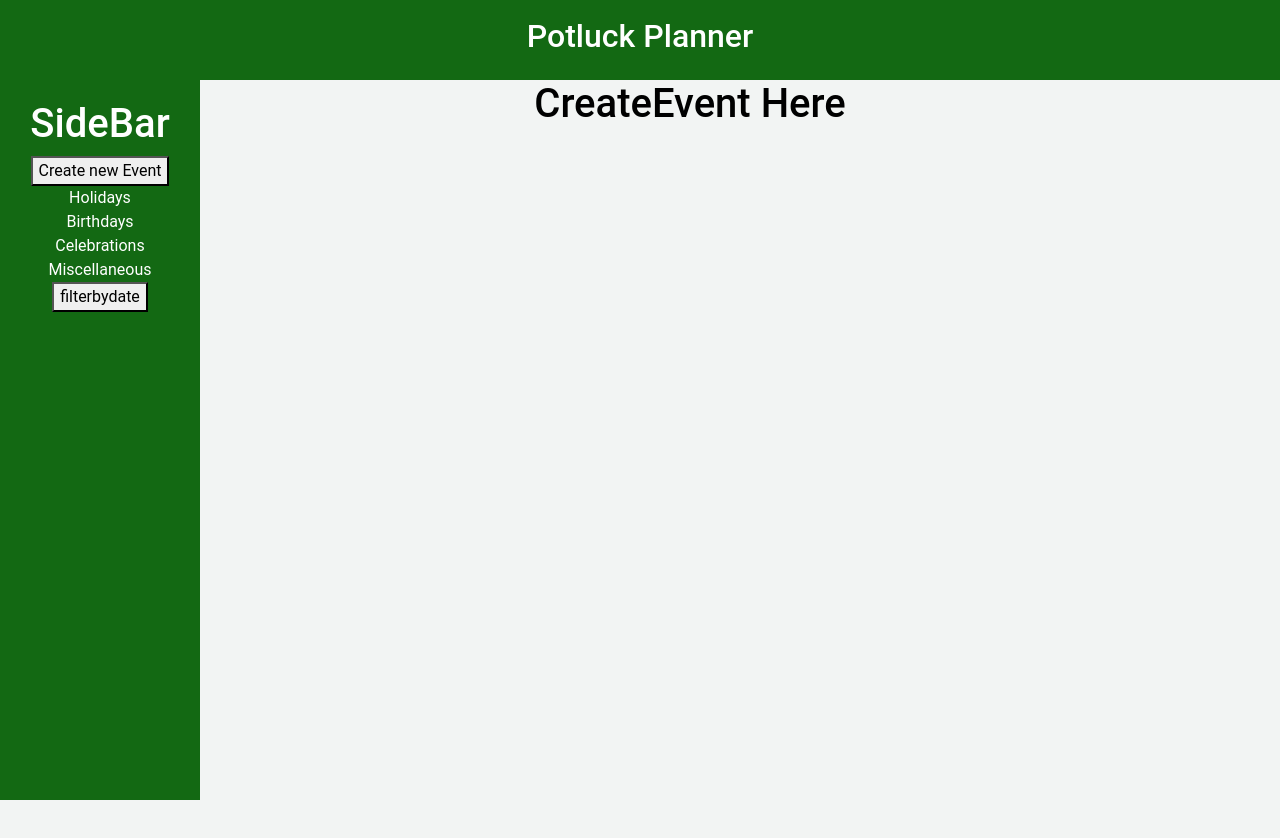
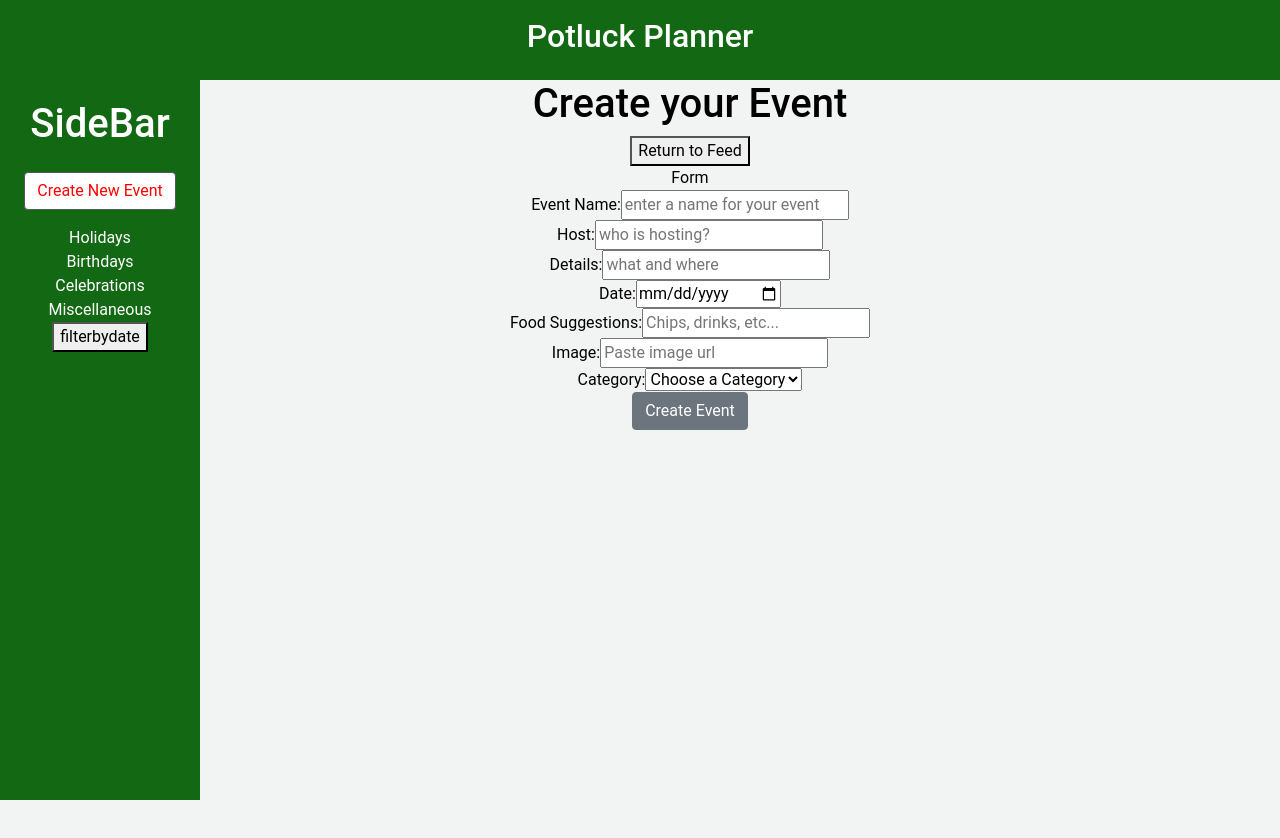
Before and after one commit to opomeroy26/Potluck-Planner, a React (Create React App) app in the folder my-app-frontend/: page /createevent in a window 1280 px wide. Shown: the top 838 px of the page. Built offline with nearby package versions, Linux system fonts and the light colour scheme; no server answers.

Commit message:
Working Form

```diff
--- a/my-app-frontend/src/components/App.js
+++ b/my-app-frontend/src/components/App.js
@@ -6,18 +6,30 @@ import HomePage from "./HomePage";
 import MyEvents from "./MyEvents";
 import SavedEvents from "./SavedEvents";
 import {Switch, Route} from "react-router-dom";
+import {useHistory} from "react-router-dom";
 import '../App.css';
 import '../index.css';
 import '../Styles/SideBar.css'
 
 function App() {
     const [events, setEvents] = useState([])
+    const history = useHistory();
 
     useEffect(()=> {
         fetch("http://localhost:9292/events")
         .then((r) => r.json())
         .then(setEvents)
     }, [])
+
+    function onReturnToFeedClick(){
+        history.push('/')
+    }
+
+    function onAddToEventsFeed(event){
+        history.push('/')
+        console.log("adding to events")
+        setEvents([...events, event])
+    }
 
 
     return (
@@ -34,7 +46,10 @@ function App() {
             </Route>
 
             <Route exact path = '/createevent'>
-                <CreateEvent />
+                <CreateEvent
+                    handleAddToEventsFeed = {onAddToEventsFeed}
+                    handleReturnToFeed = {onReturnToFeedClick}
+                />
             </Route>
 
             <Route exact path = "/myevents">
--- a/my-app-frontend/src/components/CreateEvent.js
+++ b/my-app-frontend/src/components/CreateEvent.js
@@ -1,8 +1,48 @@
-import React from 'react'
+import React, {useState} from 'react'
+import Form from "./Form"
 
-function CreateEvent(){
+function CreateEvent({handleAddToEventsFeed, handleReturnToFeed}){
+
+    const initialFormState = {
+        event_name:'',
+        host:'',
+        details:'',
+        date: '',
+        food_suggestions:'',
+        image:'',
+        category:'',
+    }
+
+    const [formState, setFormState]=useState(initialFormState)
+
+    const handleChange = (e)=> {
+        const {name, value} = e.target;
+        // console.log(e.target.value)
+        setFormState(formState =>({...formState, [name]: value}))
+    }
+
+    function handleSubmit(e){
+        e.preventDefault()
+        console.log(e)
+        fetch("http://localhost:9292/events", {
+            method: 'POST',
+            headers: {
+                'Content-Type': 'application/json',
+            },
+            body: JSON.stringify(formState),
+        })
+        .then(handleAddToEventsFeed(formState))
+        .then(setFormState(initialFormState))
+
+    }
+
+
     return(
-        <h1> CreateEvent Here </h1>
+        <div>
+            <h1> Create your Event </h1>
+            <button onClick={handleReturnToFeed}>Return to Feed</button>
+            <Form handleChange={handleChange} handleSubmit={handleSubmit} formState={formState}/>
+        </div>
     )
 }
 
--- a/my-app-frontend/src/components/EventCard.js
+++ b/my-app-frontend/src/components/EventCard.js
@@ -12,13 +12,15 @@ function EventCard({event}){
                 <h4 className="card-text">{details}</h4>
             </div>
             <div className="list-group-flush">
-                <li>{food_suggestions}</li>
-                <li>Two</li>
-                <li>Three</li>
+                <ul>{food_suggestions}</ul>
+                {/* Need to put it in nested array if I want to check off the items or put them into list form */}
+                {/* <li>Two</li>
+                <li>Three</li> */}
             </div>
             <div>
                 <button>Press me</button>
-                <button>Press me too</button>
+                <button>Remind me later
+                </button>
             </div>
         </div>
     )
--- /dev/null
+++ b/my-app-frontend/src/components/Form.js
@@ -0,0 +1,90 @@
+import React from "react"
+
+function Form({handleChange, handleSubmit, formState}){
+    return (
+        <div>
+            Form
+            <form className='mb-3' onSubmit={handleSubmit}>
+                <div className='form-row'>
+                <label>Event Name:</label>
+                    <input
+                        type='text'
+                        placeholder='enter a name for your event'
+                        name='event_name'
+                        value={formState.event_name}
+                        onChange={handleChange}
+                    ></input>
+                </div>
+                <div className='form-row'>
+                <label>Host:</label>
+                    <input
+                        type='text'
+                        placeholder='who is hosting?'
+                        name='host'
+                        value={formState.host}
+                        onChange={handleChange}
+                    ></input>
+                </div>
+                <div>
+                    <label>Details:</label>
+                        <input
+                            type="text"
+                            placeholder="what and where"
+                            name='details'
+                            value={formState.details}
+                            onChange={handleChange}
+                        ></input>
+                </div>
+                <div>
+                    <label>Date:</label>
+                        <input
+                            type="date"
+                            name="date"
+                            value={formState.date}
+                            onChange={handleChange}
+                        ></input>
+                </div>
+                <div>
+                    <label>Food Suggestions:</label>
+                        <input
+                            type="string"
+                            placeholder="Chips, drinks, etc..."
+                            name='food_suggestions'
+                            value={formState.food_suggestions}
+                            onChange={handleChange}
+                        ></input>
+                </div>
+                <div>
+                    <label>Image:</label>
+                        <input
+                            type="text"
+                            id='image'
+                            placeholder="Paste image url"
+                            name='image'
+                            value={formState.image}
+                            onChange={handleChange}
+                        ></input>
+                </div>
+                <div>
+                    <label>Category:</label>
+                    <select
+                        id='category'
+                        value={formState.category}
+                        name='category'
+                        onChange={handleChange}
+                    >
+                        <option value="NA">Choose a Category</option>
+                        <option value="Holiday">Holiday</option>
+                        <option value="Birthday">Birthday</option>
+                        <option value="Celebration">Celebration</option>
+                        <option value="Miscellaneous">Miscellaneous</option>
+                    </select>
+                </div>
+                <button type='submit' className='btn btn-secondary'>Create Event</button>
+
+            </form>
+        </div>
+    )
+}
+
+export default Form;
--- a/my-app-frontend/src/components/SideBar.js
+++ b/my-app-frontend/src/components/SideBar.js
@@ -1,14 +1,17 @@
 import React from 'react';
 import '../Styles/SideBar.css'
 import '../App.css'
+import {NavLink} from "react-router-dom"
 
 function SideBar(){
+
+
     return(
         <div>
             <nav id ='sidebar'>
                 <ul className= 'list-unstyled componenets' id='homeSubmenu'>
                     <h1>SideBar</h1>
-                    <button>Create new Event</button>
+                    <NavLink to="/createevent" exact activeStyle = {{background: "white", color:"red"}} className='btn btn-secondary m-3'>Create New Event</NavLink>
                     <li>Holidays</li>
                     <li>Birthdays</li>
                     <li>Celebrations</li>
```
